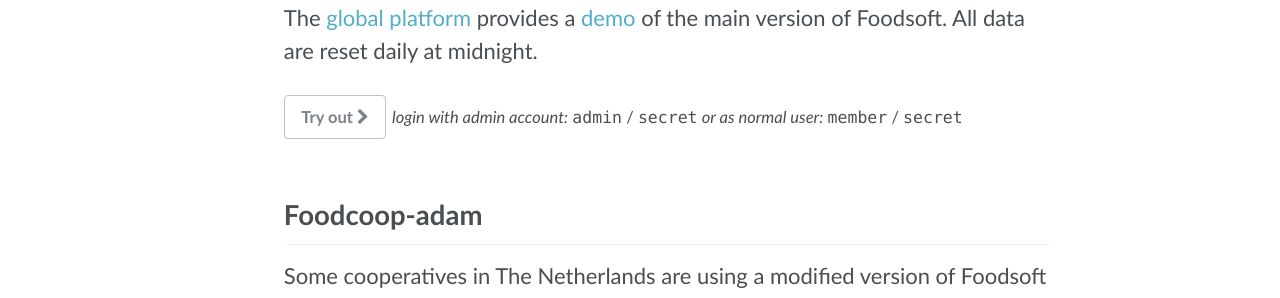
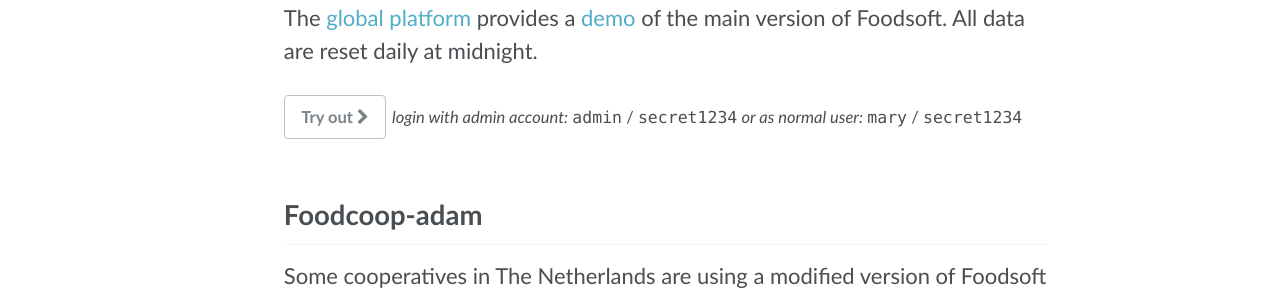
Before and after one commit to foodcoops/foodcoops.github.io, a Jekyll site: the page built from demo.md, in a window 1280 px wide and 1300 px high. Shown: the part 637-935 px from the top of the window. Built offline with Jekyll 4.4.1, drawn with Linux system fonts in a browser that asks for light colours.

Commit message:
Update demo credentials

```diff
--- a/demo.md
+++ b/demo.md
@@ -22,8 +22,8 @@
 
 <a href="https://app.foodcoops.net/demo/" rel="nofollow" class="btn btn--inverse">Try out <i class="fa fa-chevron-right"></i></a>
 <small>
-  _login with admin account:_ `admin` / `secret`
-  _or as normal user:_ `member` / `secret`
+  _login with admin account:_ `admin` / `secret1234`
+  _or as normal user:_ `mary` / `secret1234`
 </small>
 
 
```
